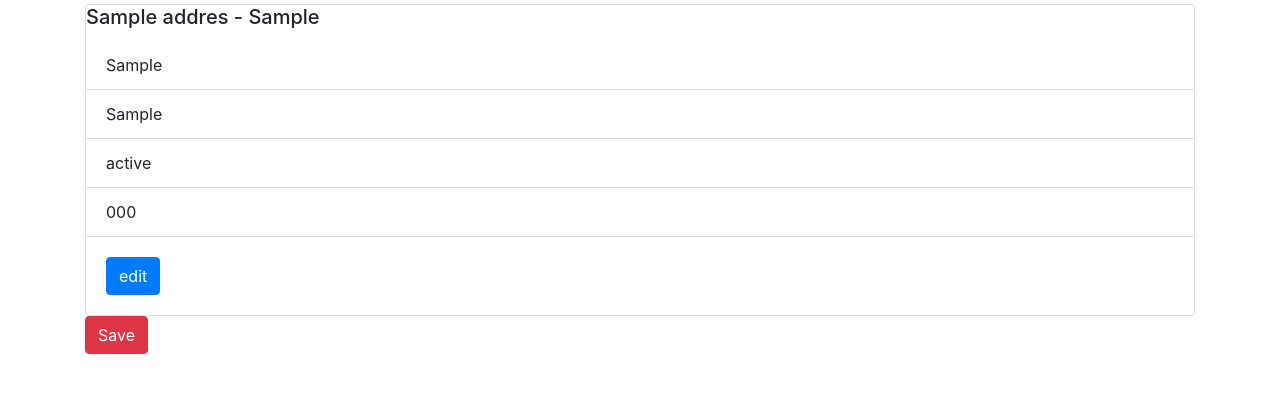
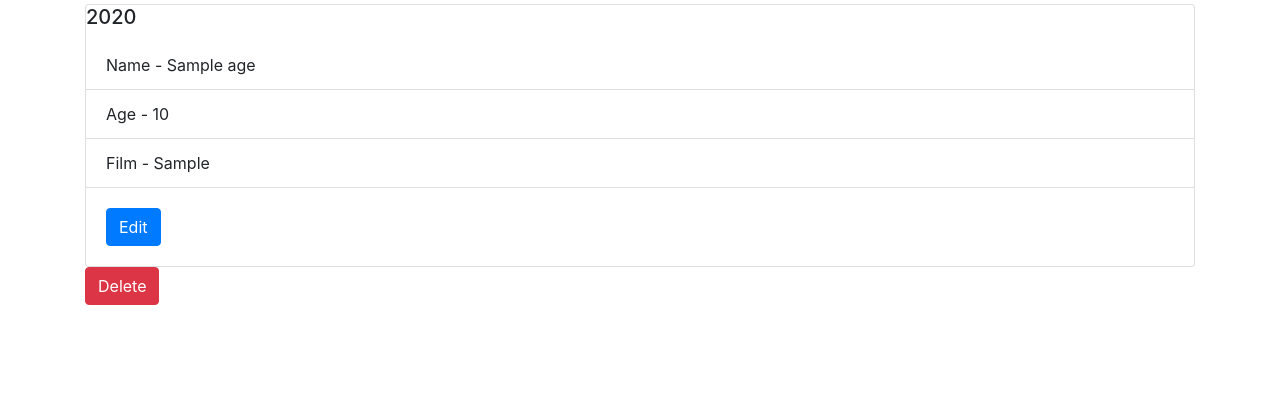
Before and after one commit to kefsaj/PythonDockerFlaskPycharm, a Flask app: template app/templates/view.html in a window 1280 px wide. Shown: the part 56-449 px from the top of the page. Run offline with Flask 2, Linux system fonts and the light colour scheme; the template is opened without the code that fills it: most values are stand-ins (such as "Sample title", 1, 10 or a date in 2020); some libraries are stand-ins or nearby versions.

Commit message:
Bug Fix: Docker error

```diff
--- a/app/app.py
+++ b/app/app.py
@@ -5,19 +5,15 @@ from flask import render_template
 from flaskext.mysql import MySQL
 from pymysql.cursors import DictCursor
 
-
 app = Flask(__name__)
-
 mysql = MySQL(cursorclass=DictCursor)
-
 
 app.config['MYSQL_DATABASE_HOST'] = 'db'
 app.config['MYSQL_DATABASE_USER'] = 'root'
 app.config['MYSQL_DATABASE_PASSWORD'] = 'root'
 app.config['MYSQL_DATABASE_PORT'] = 3306
-app.config['MYSQL_DATABASE_DB'] = 'oscarAges'
+app.config['MYSQL_DATABASE_DB'] = 'MaleOscarAges'
 mysql.init_app(app)
-
 
 @app.route('/', methods=['GET'])
 def index():
--- a/app/templates/view.html
+++ b/app/templates/view.html
@@ -2,20 +2,20 @@
 {% block content %}
 
 <div class="card" class="m-5 p-2">
-    <h5 class="card-title">{{ address.fldName }} - {{ address.fldLN }}</h5>
+
+    <h5 class="card-title">  {{age.fldYear }}</h5>
 
     <ul class="list-group list-group-flush">
-        <li class="list-group-item">{{ address.fldStreet }}</li>
-        <li class="list-group-item">{{ address.fldCity }}</li>
-        <li class="list-group-item">{{ address.fldState }}</li>
-        <li class="list-group-item">{{ address.fldZip }}</li>
+        <li class="list-group-item"> Name - {{age.fldName }}</li>
+        <li class="list-group-item"> Age - {{age.fldAge }}</li>
+        <li class="list-group-item"> Film - {{age.fldFilm }}</li>
+    </ul>
 
-    </ul>
     <div class="card-body">
-        <a href="/edit/{{address.id}}" class="card-link btn btn-primary">edit</a>
+        <a href="/edit/{{age.id}}" class="card-link btn btn-primary">Edit</a>
     </div>
+
 </div>
-<form action="/delete/{{address.id}}" method="post"><button type="submit" class="btn btn-danger">Save</button></form>
 
-
+<form action="/delete/{{age.id}}" method="post"><button type="submit" class="btn btn-danger">Delete</button></form>
 {% endblock %}
```
Also changed, not shown: 1 other file.
